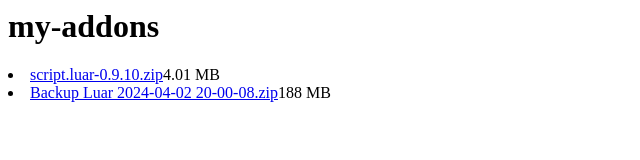
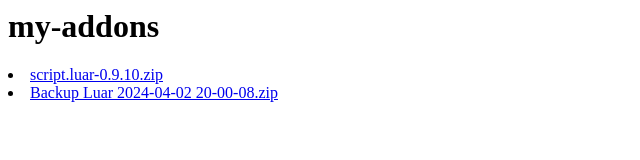
Before and after one commit to MeltedNickel/my-addons, a plain HTML site: page index.html in a window 1280 px wide. Shown: the whole page, without its empty margins (0-640 px from the left). Drawn offline with Linux system fonts and the light colour scheme.

Commit message:
202404061105

```diff
--- a/index.html
+++ b/index.html
@@ -1,7 +1,7 @@
 <html>
     <head></head>
     <body><h1>my-addons</h1>
-    <li><a href="script.luar-0.9.10.zip">script.luar-0.9.10.zip</a>4.01 MB</li>
-    <li><a href="Backup Luar 2024-04-02 20-00-08.zip">Backup Luar 2024-04-02 20-00-08.zip</a>188 MB</li>
+    <li><a href="script.luar-0.9.10.zip">script.luar-0.9.10.zip</a></li>
+    <li><a href="Backup Luar 2024-04-02 20-00-08.zip">Backup Luar 2024-04-02 20-00-08.zip</a></li>
     </body>
 </html>
```
